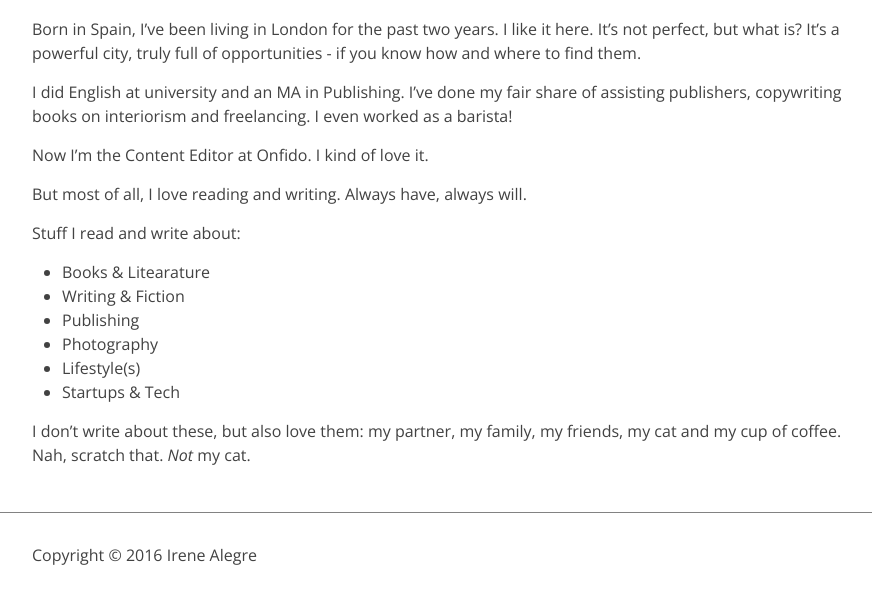
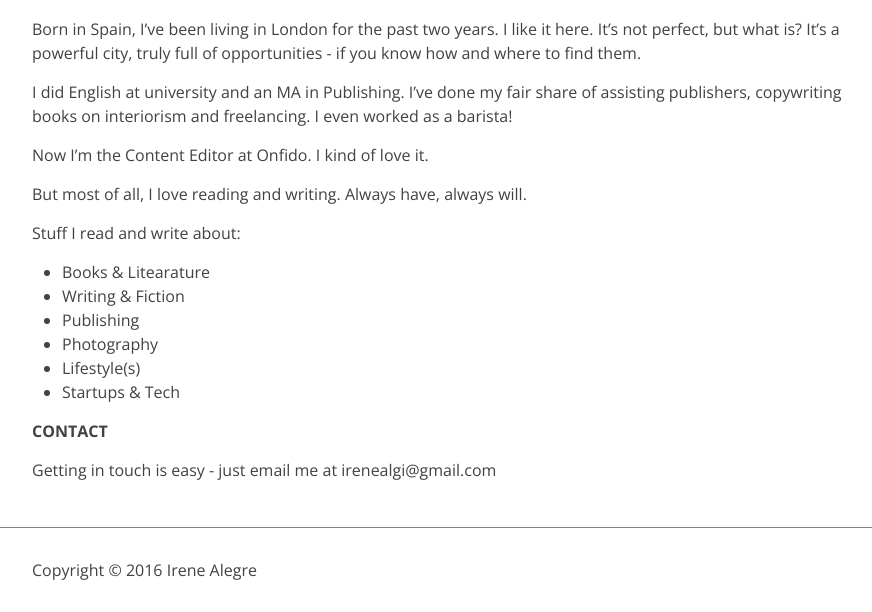
Before and after one commit to irenealgi/readbelow, a Jekyll site: the page built from about.md, in a window 1280 px wide. Shown: the part 638-1250 px from the top of the page, without its empty margins (188-1060 px from the left). Built offline with Jekyll 4.4.1, drawn with Linux system fonts in a browser that asks for light colours.

Commit message:
Update about.md

```diff
--- a/about.md
+++ b/about.md
@@ -24,4 +24,7 @@ Stuff I read and write about:
 - Lifestyle(s)
 - Startups & Tech
 
-I don't write about these, but also love them: my partner, my family, my friends, my cat and my cup of coffee. Nah, scratch that. _Not_ my cat.
+
+**CONTACT**
+
+Getting in touch is easy - just email me at irenealgi@gmail.com
```
